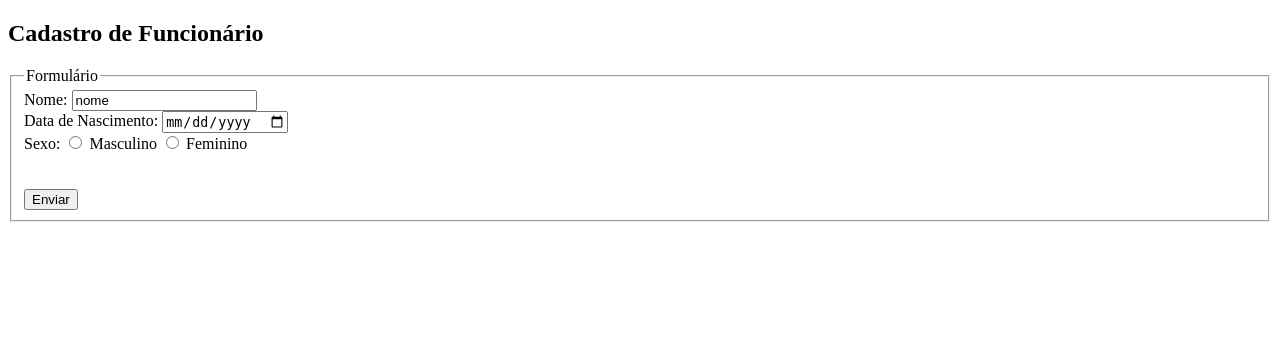
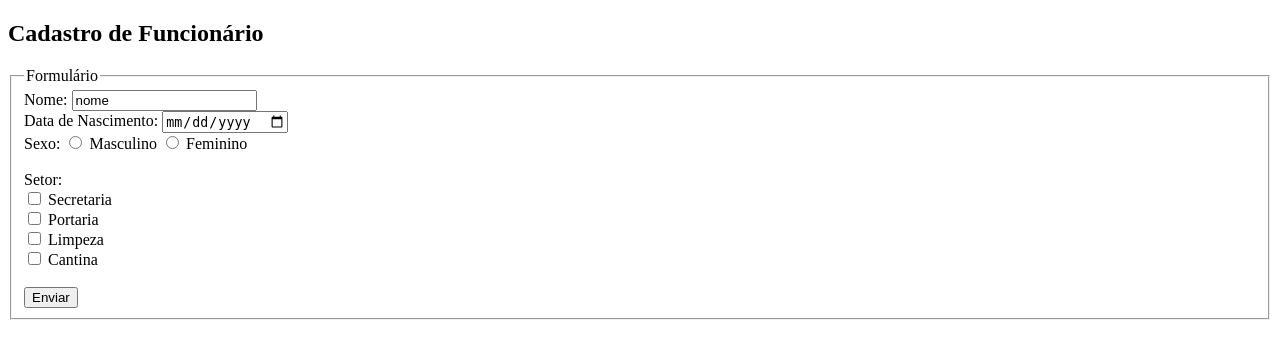
Before and after one commit to Lucas-Ribeiro7/Sistema-de-Entrada-Escolar-, a PHP site: page /Formularios/formulario_funcionario.php in a window 1280 px wide. Shown: the top 359 px of the page. Run offline with PHP 8.4, Linux system fonts and the light colour scheme.

Commit message:
Update - 04/08

```diff
--- a/Código Fonte/Formularios/formulario_funcionario.php
+++ b/Código Fonte/Formularios/formulario_funcionario.php
@@ -22,7 +22,16 @@
                     <input type="radio" name="sexo" id="sexo" value="feminino">
                     <label for="feminino">Feminino</label>
                     <br>
-                    <label></label>
+                    <br>
+                    <label>Setor:</label> <br>
+                    <input type="checkbox" name="setor" value="Secretaria">
+                    <label for="Secretaria">Secretaria</label> <br>
+                    <input type="checkbox" name="setor" value="Portaria">
+                    <label for="Portaria">Portaria</label> <br>
+                    <input type="checkbox" name="setor" value="Limpeza">
+                    <label for="Limpeza">Limpeza</label> <br>
+                    <input type="checkbox" name="setor" value="Cantina">
+                    <label for="Cantina">Cantina</label>
                     <br>
                     <br>
                     <input type="button" value="Enviar">
--- a/Código Fonte/estilo.css
+++ b/Código Fonte/estilo.css
@@ -13,3 +13,9 @@ div.borda{
     margin: auto;
     padding: 30px;
 }
+form{
+    padding: 15px 0px 0px 15px;
+}
+legend{
+    font-style: normal;
+}
```
